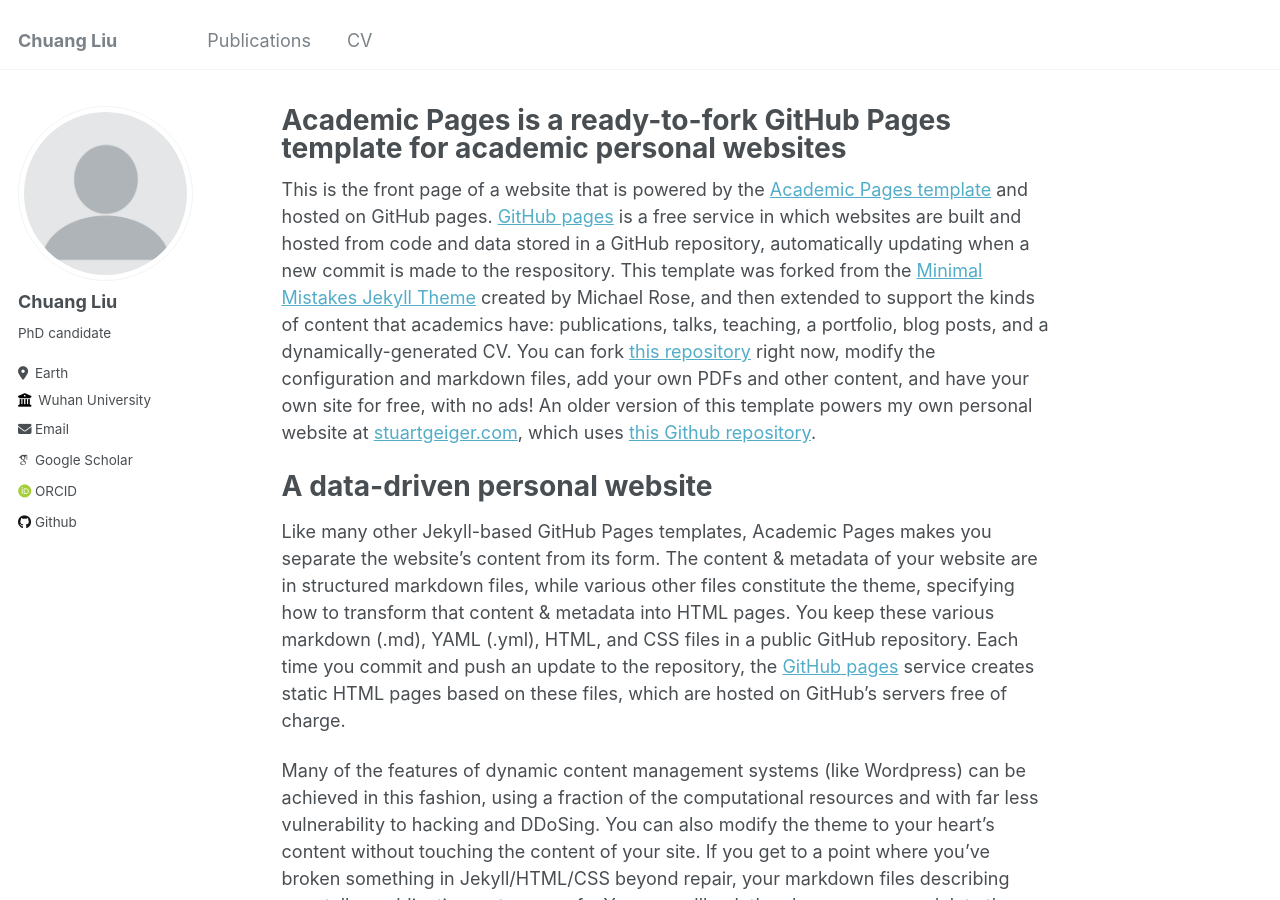
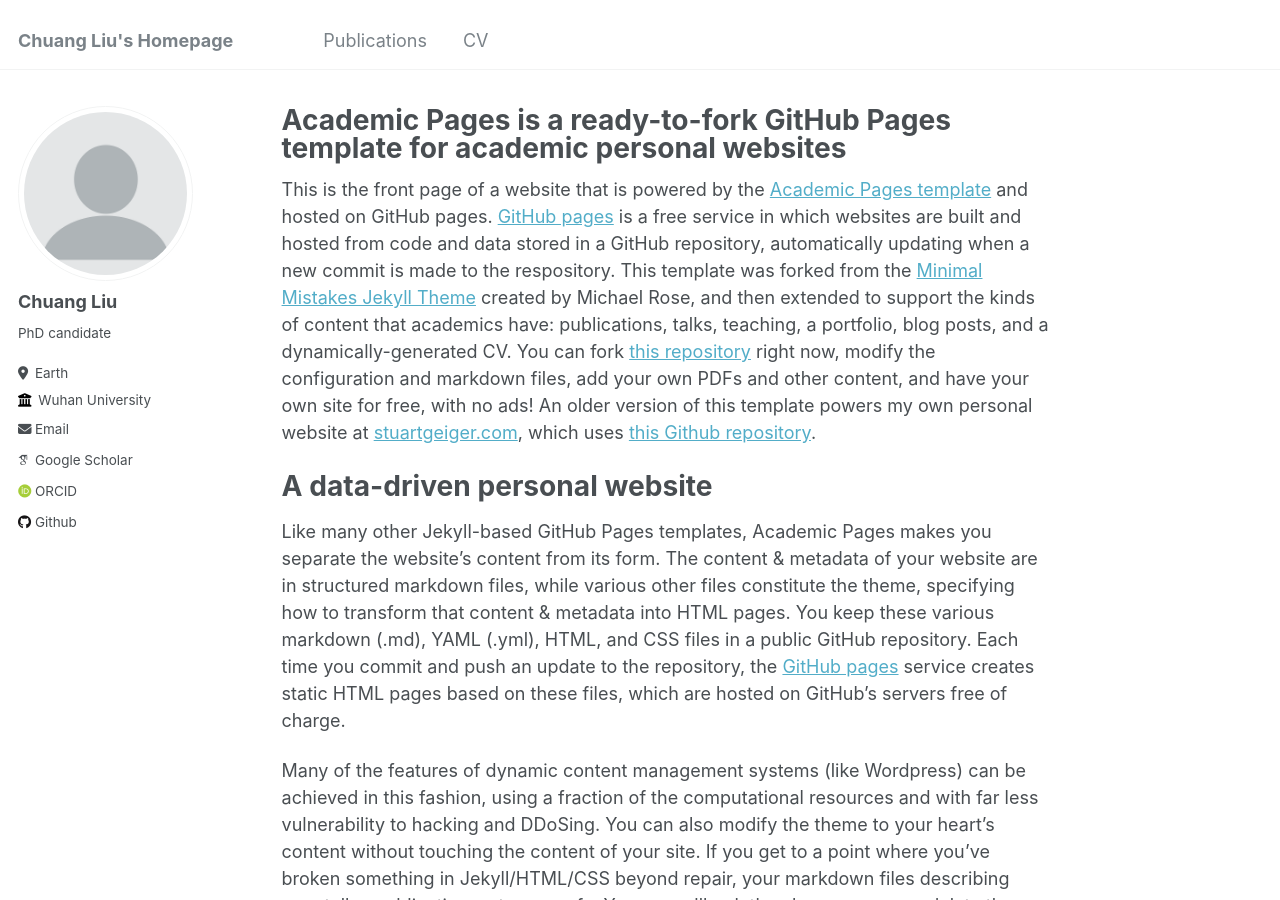
Before and after one commit to LiuChuang0059/LiuChuang0059.github.io, a Jekyll site: the page built from _pages/about.md, in a window 1280 px wide and 900 px high. Built offline with Jekyll 4.4.1, drawn with Linux system fonts in a browser that asks for light colours; some web fonts are replaced.

Commit message:
Update _config.yml

```diff
--- a/_config.yml
+++ b/_config.yml
@@ -8,7 +8,7 @@
 
 # Basic Site Settings
 locale                   : "en-US"
-title                    : "Chuang Liu"
+title                    : "Chuang Liu's Homepage"
 title_separator          : "-"
 name                     : &name "Chuang Liu"
 description              : &description "PhD candidate in the School of Computer Science, Wuhan University"
```
